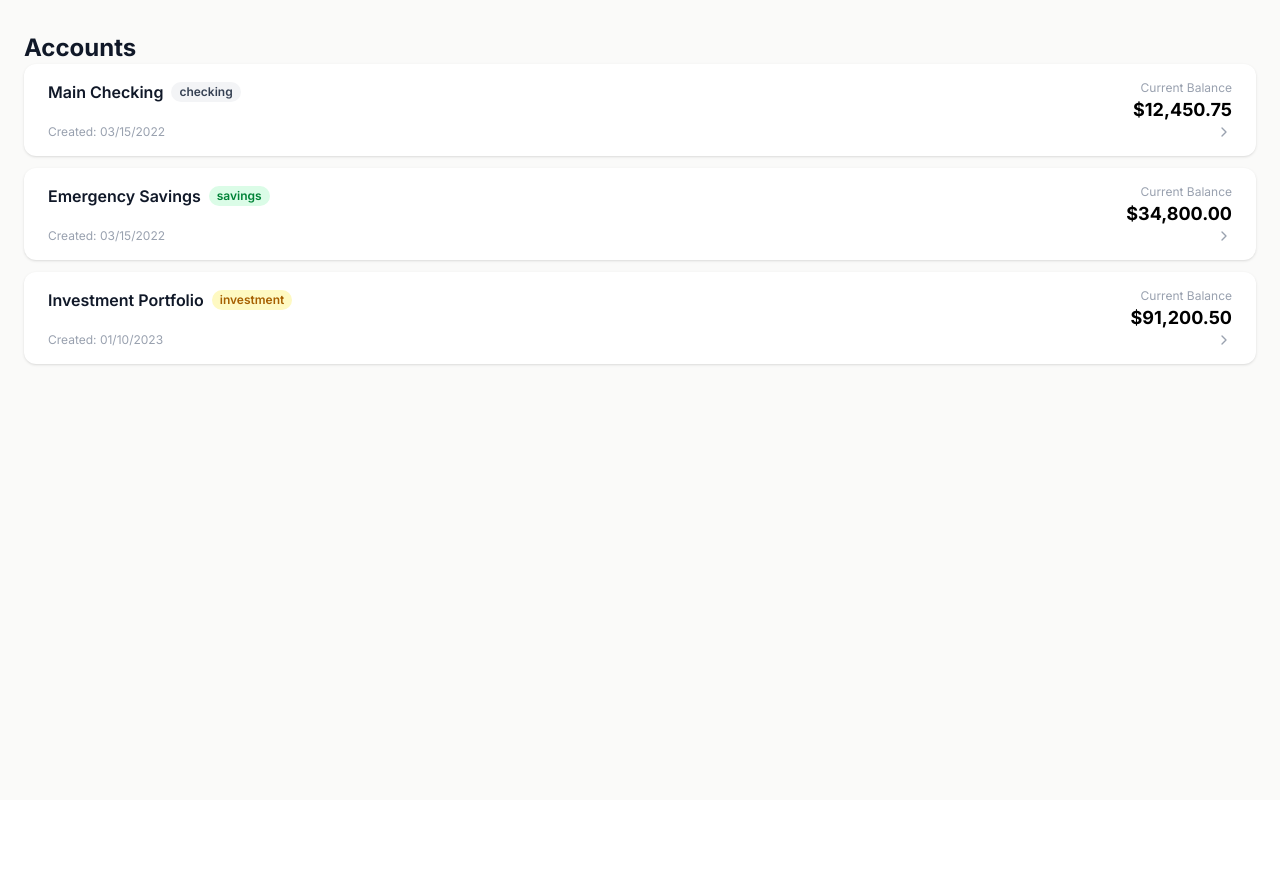
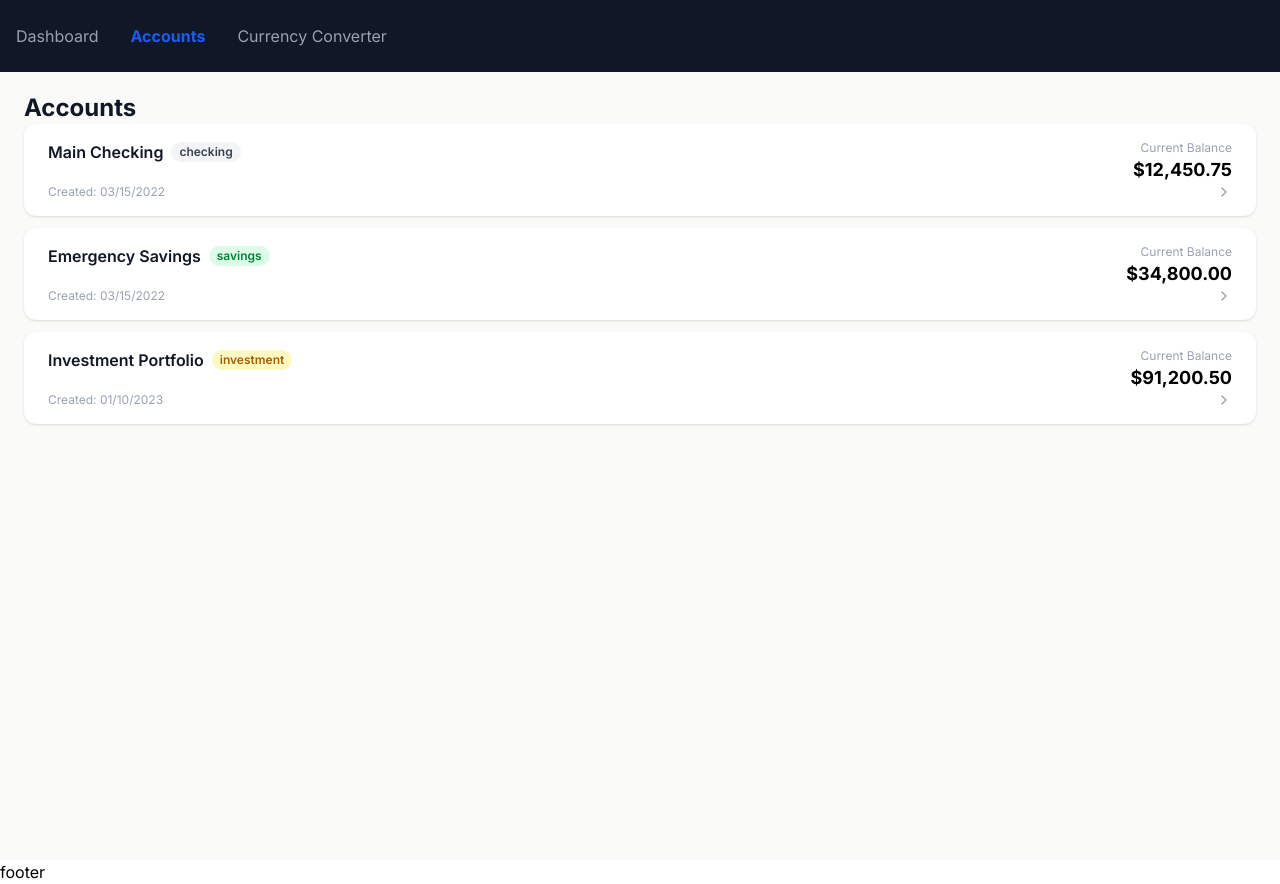
Before and after one commit to seif32/bank-dashboard, a React (Vite) app: page /accounts in a window 1280 px wide. Before the commit the page ends 800 px from the top, so only its background shows below. Built offline with nearby package versions, Linux system fonts and the light colour scheme; sample sign-in values are in the browser's storage.

Commit message:
feat(router): add applayout as a wrapper

```diff
--- a/src/features/auth/ProtectedRoute.tsx
+++ b/src/features/auth/ProtectedRoute.tsx
@@ -6,5 +6,5 @@ export default function ProtectedRoute() {
 
   if (!isLogged) return <Navigate to={"/login"} />;
 
-  if (isLogged) return <Outlet />;
+  return <Outlet />;
 }
--- a/src/router/index.tsx
+++ b/src/router/index.tsx
@@ -6,6 +6,7 @@ import {
   CurrencyPage,
   DashboardPage,
 } from "../pages";
+import AppLayout from "../components/AppLayout";
 
 const router = createBrowserRouter([
   {
@@ -14,6 +15,9 @@ const router = createBrowserRouter([
   },
   {
     element: <ProtectedRoute />,
+    children: [
+      {
+        element: <AppLayout />,
         children: [
           { path: "/dashboard", element: <DashboardPage /> },
           { path: "/accounts", element: <AccountsPage /> },
@@ -25,6 +29,8 @@ const router = createBrowserRouter([
           { path: "/notifications", element: <h1>notifications</h1> },
         ],
       },
+    ],
+  },
 ]);
 
 export default router;
```
Lines whose indentation alone changed are shown as unchanged.
